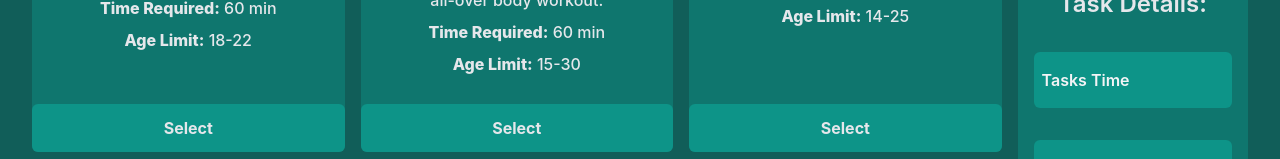
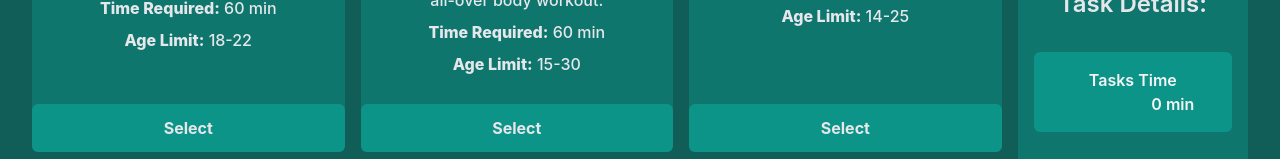
Before and after one commit to MdRahi99/ElasticClub, a React (Create React App) app: page / in a window 1280 px wide. Shown: the part 620-779 px from the top of the page. Built offline with nearby package versions, Linux system fonts and the light colour scheme.

Commit message:
total time functionality done

```diff
--- a/src/components/Info/Info.js
+++ b/src/components/Info/Info.js
@@ -2,7 +2,7 @@ import React, { useState } from 'react';
 import InfoDetails from '../InfoDetails/InfoDetails';
 import './Info.css';
 
-const Info = () => {
+const Info = ({info}) => {
     const [breakBtn, setBreakBtn] = useState('');
 
     return (
@@ -40,7 +40,7 @@ const Info = () => {
             </div>
 
             <div className='mt-12 text-gray-200'>
-                <InfoDetails breakBtn={breakBtn}></InfoDetails>
+                <InfoDetails breakBtn={breakBtn} info={info}></InfoDetails>
             </div>
         </div>
     );
--- a/src/components/InfoDetails/InfoDetails.js
+++ b/src/components/InfoDetails/InfoDetails.js
@@ -1,13 +1,20 @@
 import React from 'react';
 
-const InfoDetails = ({breakBtn}) => {
+const InfoDetails = ({breakBtn, info}) => {
+
+
+    let totalTime = 0;
+
+    for(const time of info){
+        totalTime = totalTime + time.time;
+    }
 
     return (
         <div>
             <h1 className='text-2xl font-semibold mb-2'>Task Details:</h1>
 
             <div className='bg-teal-600 py-4 px-2 my-8 rounded-md text-gray-100'>
-                <h1 className='font-semibold'>Tasks Time <span className='ml-24'></span></h1>
+                <h1 className='font-semibold'>Tasks Time <span className='ml-20'>{totalTime} min</span></h1>
             </div>
 
             <div className='bg-teal-600 py-4 px-2 rounded-md text-gray-100'>
--- a/src/components/Task/Task.js
+++ b/src/components/Task/Task.js
@@ -1,7 +1,7 @@
 import React from 'react';
 import './Task.css';
 
-const Task = ({task}) => {
+const Task = ({task, handleAddToItem}) => {
     const {img, activity_name, desc, time, age_limit} = task;
     return (
         <div className='bg-teal-700 py-6 font-medium px-6 rounded-md text-slate-700 relative'>
@@ -12,7 +12,7 @@ const Task = ({task}) => {
                 <p className='mb-2'><span className='font-extrabold'>Time Required:</span> {time} min</p>
                 <p className='mb-2'><span className='font-extrabold'>Age Limit:</span> {age_limit}</p>
             </div>
-            <button className='font-bold bg-teal-600 hover:bg-teal-400 text-gray-200 py-3 px-28 mx-auto w-full rounded-md absolute bottom-0 left-0'>Select</button>
+            <button className='font-bold bg-teal-600 hover:bg-teal-400 text-gray-200 py-3 px-28 mx-auto w-full rounded-md absolute bottom-0 left-0' onClick={() => handleAddToItem(task)}>Select</button>
         </div>
     );
 };
--- a/src/components/Tasks/Tasks.js
+++ b/src/components/Tasks/Tasks.js
@@ -13,6 +13,11 @@ const Tasks = () => {
         .then(data => setTasks(data))
     }, [])
 
+    const handleAddToItem = (item) => {
+        const newItem = [...info, item];
+        setInfo(newItem);
+    }
+
     return (
         <div className='bg-teal-800 py-12'>
             <h2 className='text-1xl lg:text-3xl md:text-3xl font-bold mx-8 text-gray-200'>Select Today's Tasks</h2>
@@ -22,6 +27,7 @@ const Tasks = () => {
                         tasks.map(task => <Task
                             key={task.id}
                             task={task}
+                            handleAddToItem={handleAddToItem}
                         ></Task>)
                     }
                 </div>
```
